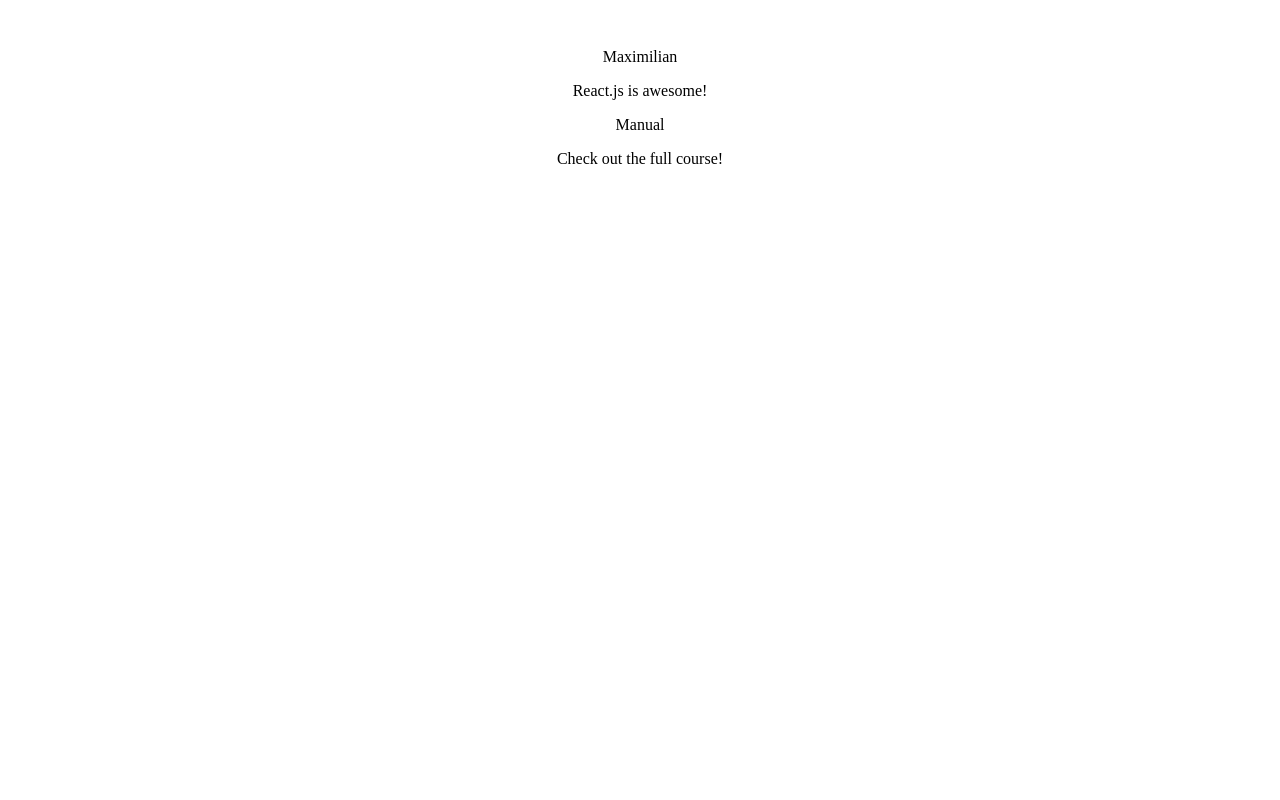
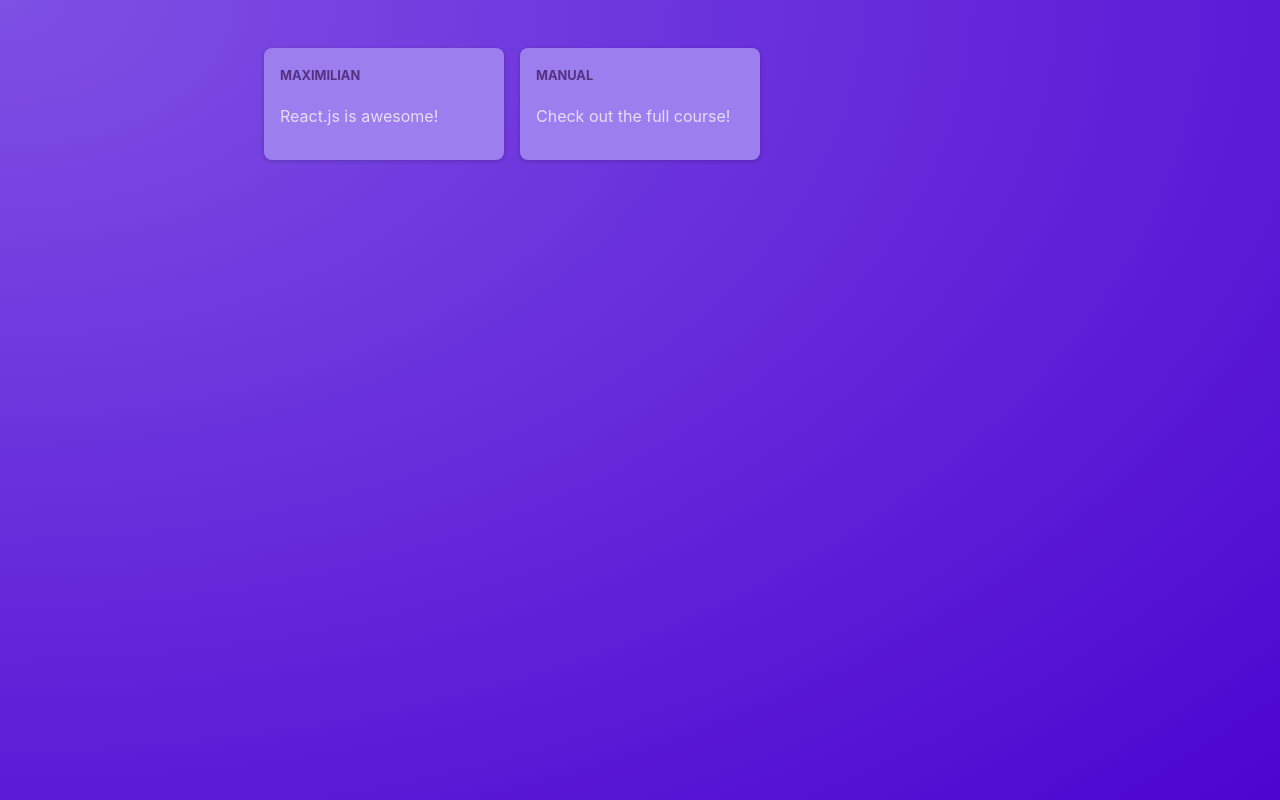
Before and after one commit to APapeIsName/react-crash-course, a React (Vite) app: page / in a window 1280 px wide. Built offline with nearby package versions, Linux system fonts and the light colour scheme.

Commit message:
Design : PostsList

```diff
--- a/src/App.jsx
+++ b/src/App.jsx
@@ -1,10 +1,8 @@
-import './App.css'
-import Post from './components/Post.jsx'
+import PostsList from "./components/PostsList";
 
 function App() {
   return <main>
-    <Post author="Maximilian" body="React.js is awesome!"/>
-    <Post author="Manual" body="Check out the full course!"/>
+    <PostsList />
   </main>;
 }
 
--- a/src/components/Post.jsx
+++ b/src/components/Post.jsx
@@ -1,9 +1,11 @@
+import classes from './Post.module.css';
+
 function Post(props) {
 
     return (
-        <div>
-            <p>{props.author}</p>
-            <p>{props.body}</p>
+        <div className={classes.post}>
+            <p className={classes.author}>{props.author}</p>
+            <p className={classes.body}>{props.body}</p>
         </div>
     );
 }
--- /dev/null
+++ b/src/components/Post.module.css
@@ -0,0 +1,24 @@
+.post {
+    margin: 1rem 0;
+    padding: 1rem;
+    background-color: #9c7eee;
+    border-radius: 8px;
+    box-shadow: 0 1px 4px rgba(0, 0, 0, 0.2);
+    animation: animate-in 1s ease-out forwards;
+}
+
+.author {
+    font-size: 0.8rem;
+    font-weight: bold;
+    color: #543280;
+    margin: 0;
+    text-transform: uppercase;
+}
+
+.text {
+    white-space: pre-wrap;
+    font-size: 1.25rem;
+    margin: 0.25rem 0 0 0;
+    color: #593884;
+    font-style: italic;
+}
--- /dev/null
+++ b/src/components/PostsList.jsx
@@ -0,0 +1,13 @@
+import Post from "./Post";
+import classes from './PostsList.module.css'
+
+function PostsList() {
+    return (
+        <ul className={classes.posts}>
+            <Post author="Maximilian" body="React.js is awesome!"/>
+            <Post author="Manual" body="Check out the full course!"/>
+        </ul>
+    )
+}
+
+export default PostsList;
--- /dev/null
+++ b/src/components/PostsList.module.css
@@ -0,0 +1,10 @@
+.posts {
+    list-style: none;
+    max-width: 50rem;
+    margin: 1rem auto;
+    padding: 1rem 0;
+    display: grid;
+    gap: 1rem;
+    grid-template-columns: repeat(3, 30%);
+    justify-content: center;
+  }
--- a/src/index.css
+++ b/src/index.css
@@ -1,7 +1,22 @@
+* {
+  box-sizing: border-box;
+}
+
+:root {
+  min-height: 100vh;
+  font-family: Inter, Avenir, Helvetica, Arial, sans-serif;
+  font-size: 16px;
+  line-height: 24px;
+  font-weight: 400;
+  background-image: radial-gradient(ellipse at top left, #7f50e4, #4c05d0);
+  font-synthesis: none;
+  text-rendering: optimizeLegibility;
+  -webkit-font-smoothing: antialiased;
+  -moz-osx-font-smoothing: grayscale;
+  -webkit-text-size-adjust: 100%;
+}
+
 body {
   margin: 0;
+  color: #e6ddf9;
 }
-
-div {
-  box-sizing: border-box;
-}
```
